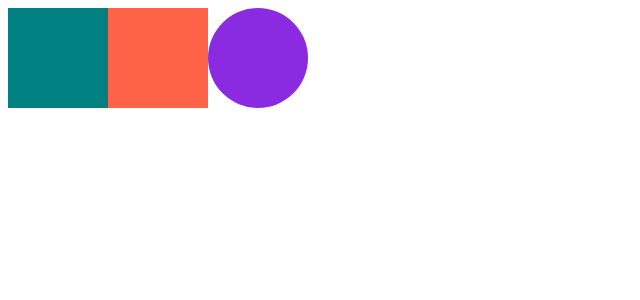
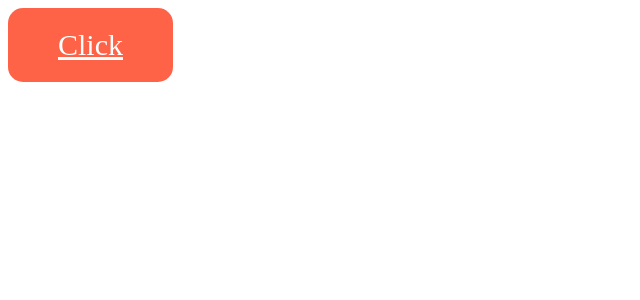
Before and after one commit to ZERO2ONE23581/ReactJS_MasterClass, a React (Create React App) app: page / in a window 1280 px wide. Shown: the top 300 px of the page, without its empty margins (0-640 px from the left). Built offline with nearby package versions, Linux system fonts and the light colour scheme.

Commit message:
trick1 as

```diff
--- a/src/App.jsx
+++ b/src/App.jsx
@@ -4,22 +4,21 @@ const Father = styled.div`
   display: flex;
 `;
 
-const Box = styled.div`
-  background-color: ${(props) => props.bgColor};
-  width: 100px;
-  height: 100px;
-`;
-
-const Circle = styled(Box)`
-  border-radius: 50%;
+const Btn = styled.button`
+  border: none;
+  border-radius: 15px;
+  padding: 20px 50px;
+  background-color: tomato;
+  color: white;
+  font-size: 30px;
 `;
 
 function App() {
   return (
-    <Father>
-      <Box bgColor="teal" />
-      <Box bgColor="tomato" />
-      <Circle bgColor="blueviolet" />
+    <Father as="header">
+      <Btn as="a" href="/">
+        Click
+      </Btn>
     </Father>
   );
 }
```
